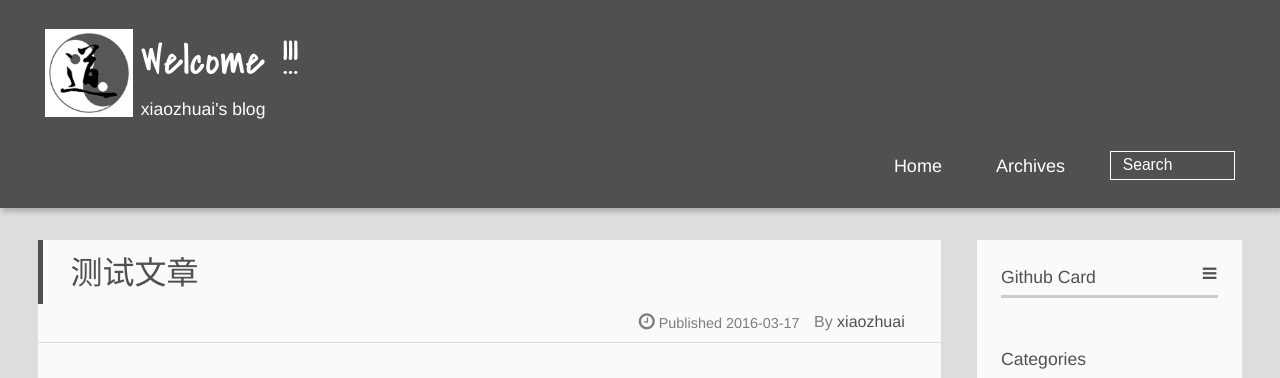
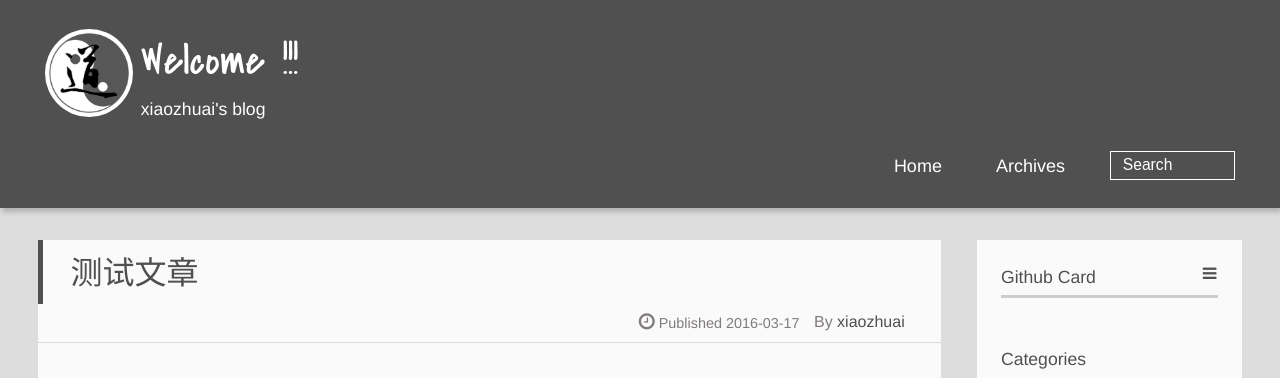
Before and after one commit to xxsnzw/xiaozhuai.github.io, a plain HTML site: page index.html in a window 1280 px wide. Shown: the top 378 px of the page. Drawn offline with Linux system fonts and the light colour scheme; a script that the page names is missing.

Commit message:
Site updated: 2016-03-17 10:10:38

```diff
--- a/css/style.css
+++ b/css/style.css
@@ -433,27 +433,27 @@
 }
 #imglogo img {
   width: 4em;
-  -webkit-border-radius: 4em/2;
-  border-radius: 4em/2;
-  -webkit-border-radius: 4em/2;
-  -moz-border-radius: 4em/2;
+  -webkit-border-radius: 2em;
+  border-radius: 2em;
+  -webkit-border-radius: 2em;
+  -moz-border-radius: 2em;
 }
 @media only screen and (min-width: 768px) {
   #imglogo img {
     width: 5em;
-    -webkit-border-radius: 5em/2;
-    border-radius: 5em/2;
-    -webkit-border-radius: 5em/2;
-    -moz-border-radius: 5em/2;
+    -webkit-border-radius: 2.5em;
+    border-radius: 2.5em;
+    -webkit-border-radius: 2.5em;
+    -moz-border-radius: 2.5em;
   }
 }
 @media only screen and (min-width: 1024px) {
   #imglogo img {
     width: 5.5em;
-    -webkit-border-radius: 5.5em/2;
-    border-radius: 5.5em/2;
-    -webkit-border-radius: 5.5em/2;
-    -moz-border-radius: 5.5em/2;
+    -webkit-border-radius: 2.75em;
+    border-radius: 2.75em;
+    -webkit-border-radius: 2.75em;
+    -moz-border-radius: 2.75em;
   }
 }
 #textlogo {
```
